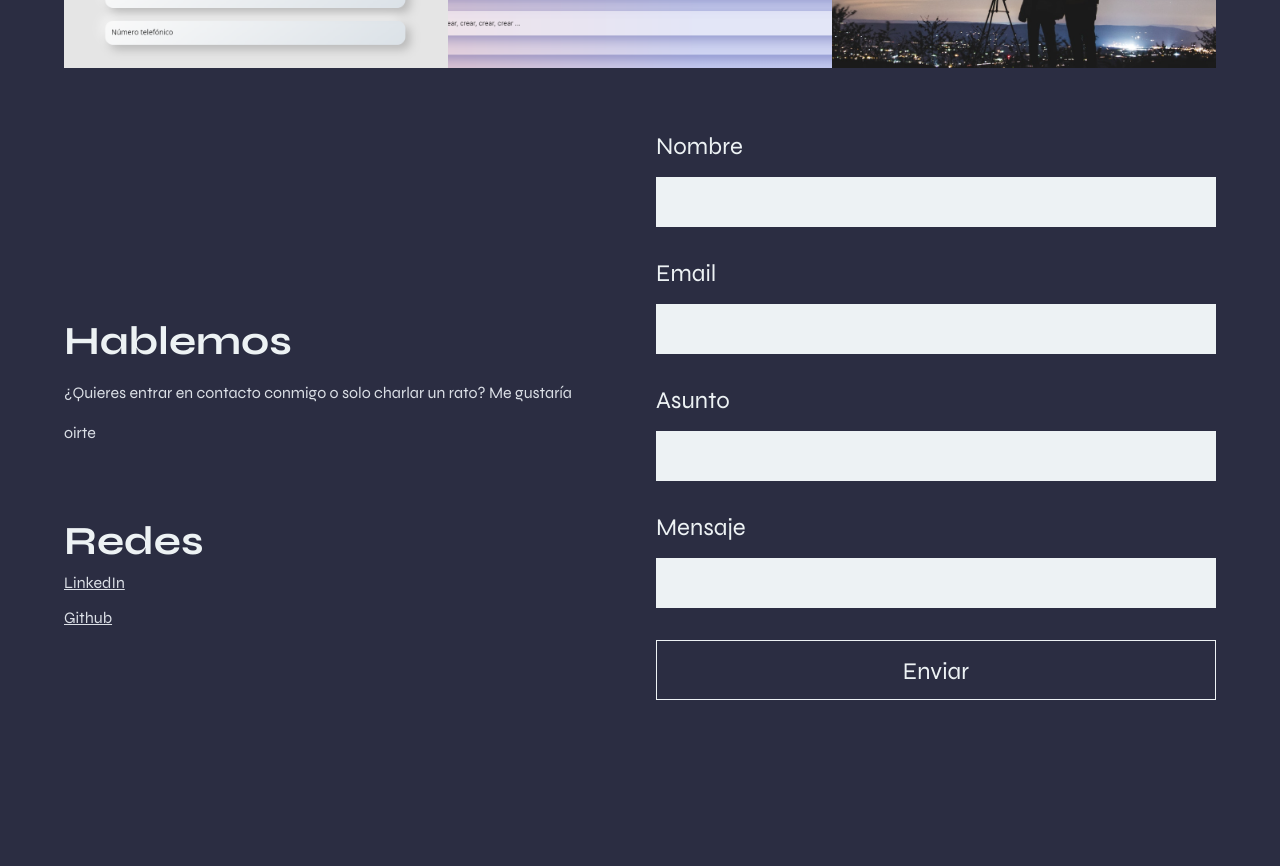
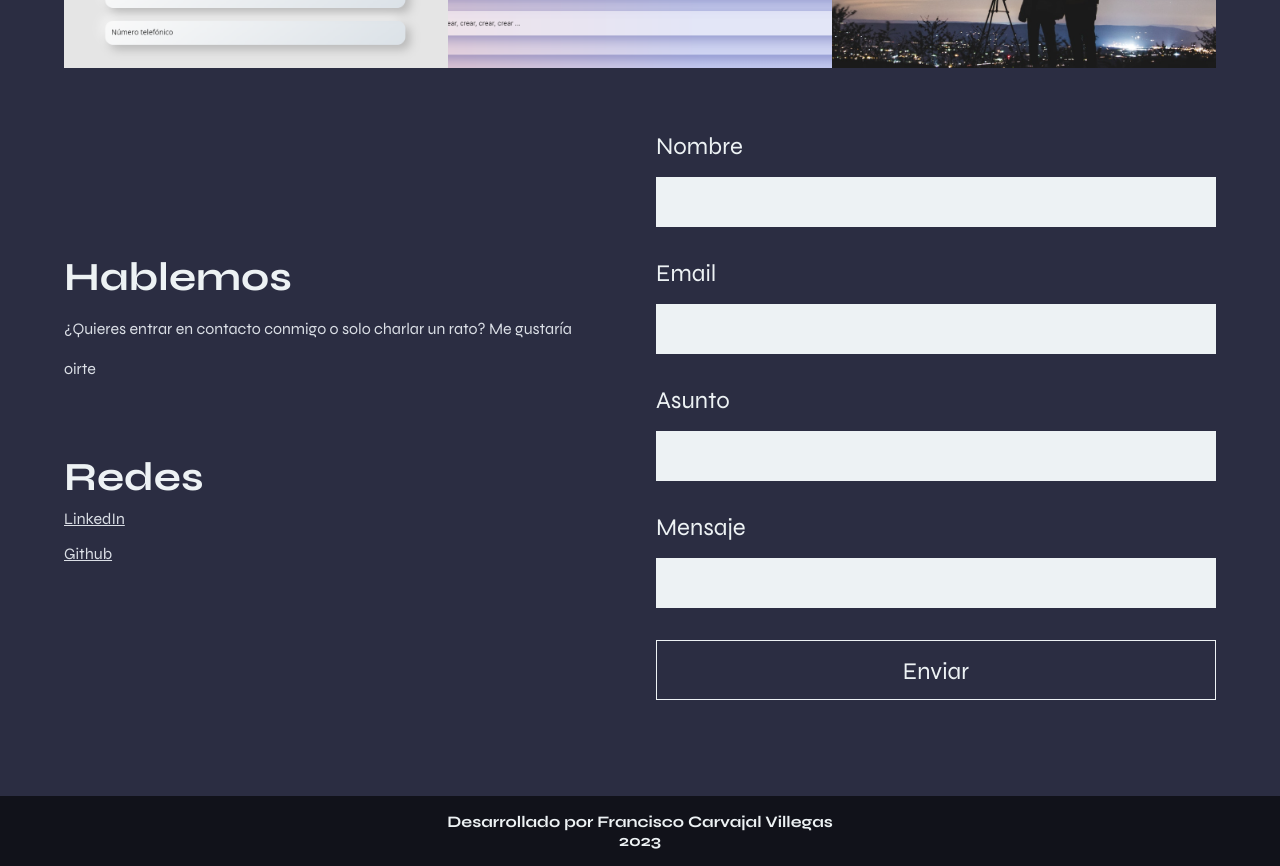
Before and after one commit to FranciscoCarvajal404/Portfolio-React, a React (Vite) app: page / in a window 1280 px wide. Shown: the part 2820-3686 px from the top of the page. Before the commit the page ends 3648 px from the top, so only its background shows below. Built offline with nearby package versions, Linux system fonts and the light colour scheme.

Commit message:
footer añadido

```diff
--- a/src/App.jsx
+++ b/src/App.jsx
@@ -4,6 +4,7 @@ import Home from "./pages/Home"
 import Header from "./components/Header"
 import MenuHam from "./components/MenuHam"
 import PhoneNav from "./components/PhoneNav"
+import Footer from "./components/UI/Footer"
 
 function App() {
   return (
@@ -15,6 +16,7 @@ function App() {
       <Home/>
 
       <PhoneNav/>
+      <Footer/>
     </>
   )
 }
--- a/src/GlobalStyle.jsx
+++ b/src/GlobalStyle.jsx
@@ -150,7 +150,6 @@ body {
   -webkit-font-smoothing: antialiased;
   /* opcional */
   -moz-osx-font-smoothing: grayscale;
-
 }
 
 *{
--- a/src/components/Form.jsx
+++ b/src/components/Form.jsx
@@ -10,7 +10,6 @@ const StyledForm = styled.form`
     align-items: center;
 
     width: 100%;
-    margin-bottom: 128px;
 
     input{
         background-color: ${colorTitulo};
--- /dev/null
+++ b/src/components/UI/Footer.jsx
@@ -0,0 +1,37 @@
+import styled from "styled-components"
+
+const StyledFooter = styled.footer`
+
+    display: flex;
+    flex-direction: column;
+    align-items: center;
+    justify-content: center;
+
+    width: 100%;
+    height: 70px;
+    padding:32px 64px;
+
+    display: none;
+
+    background-color: rgba(0,0,0,0.6);
+
+    h2{
+        font-size: 1rem;
+        text-align: center;
+    }
+
+    @media screen and (min-width: 1024px){
+        display: flex;
+    }
+`
+
+const Footer = () =>{
+    return(
+        <StyledFooter>
+            <h2>Desarrollado por Francisco Carvajal Villegas</h2>
+            <h2>2023</h2>
+        </StyledFooter>
+    )
+}
+
+export default Footer
--- a/src/pages/Home/Hablemos.jsx
+++ b/src/pages/Home/Hablemos.jsx
@@ -9,6 +9,8 @@ const StyledHablemos = styled.section`
 
     padding: 0 32px;
     gap: 64px;
+
+    margin-bottom: 6rem;
 
 
     .info, .redes{
```
